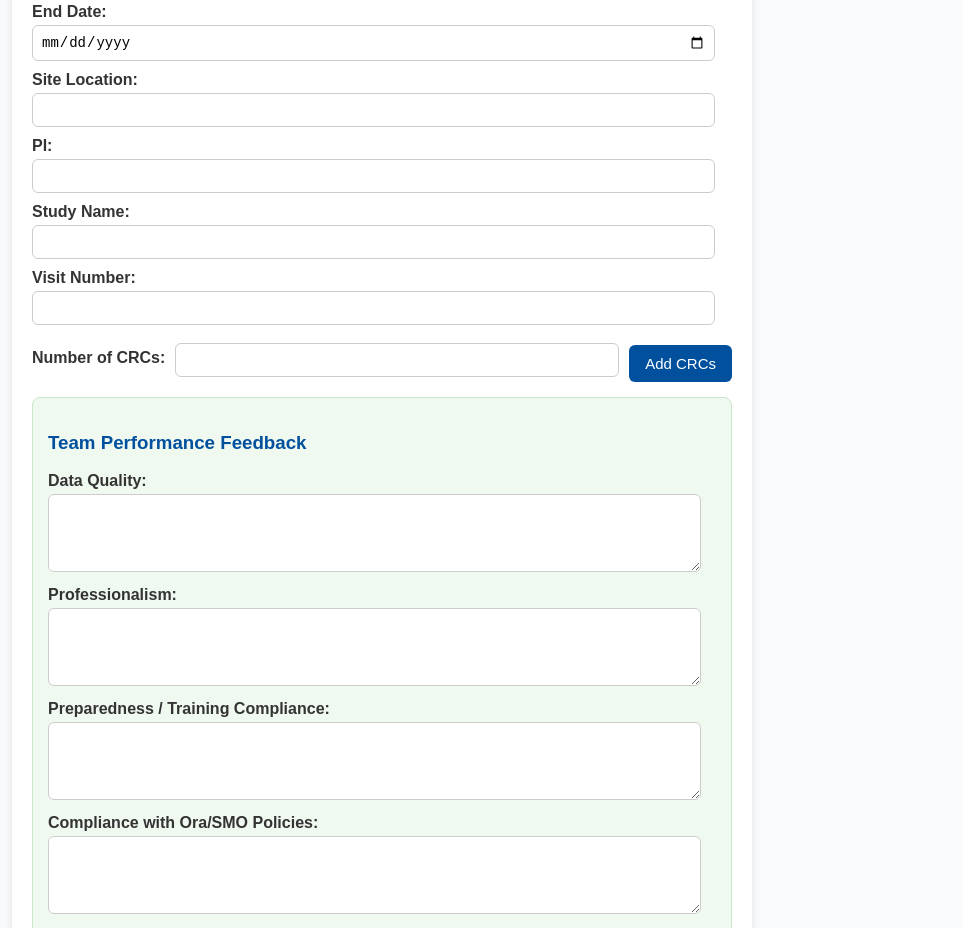
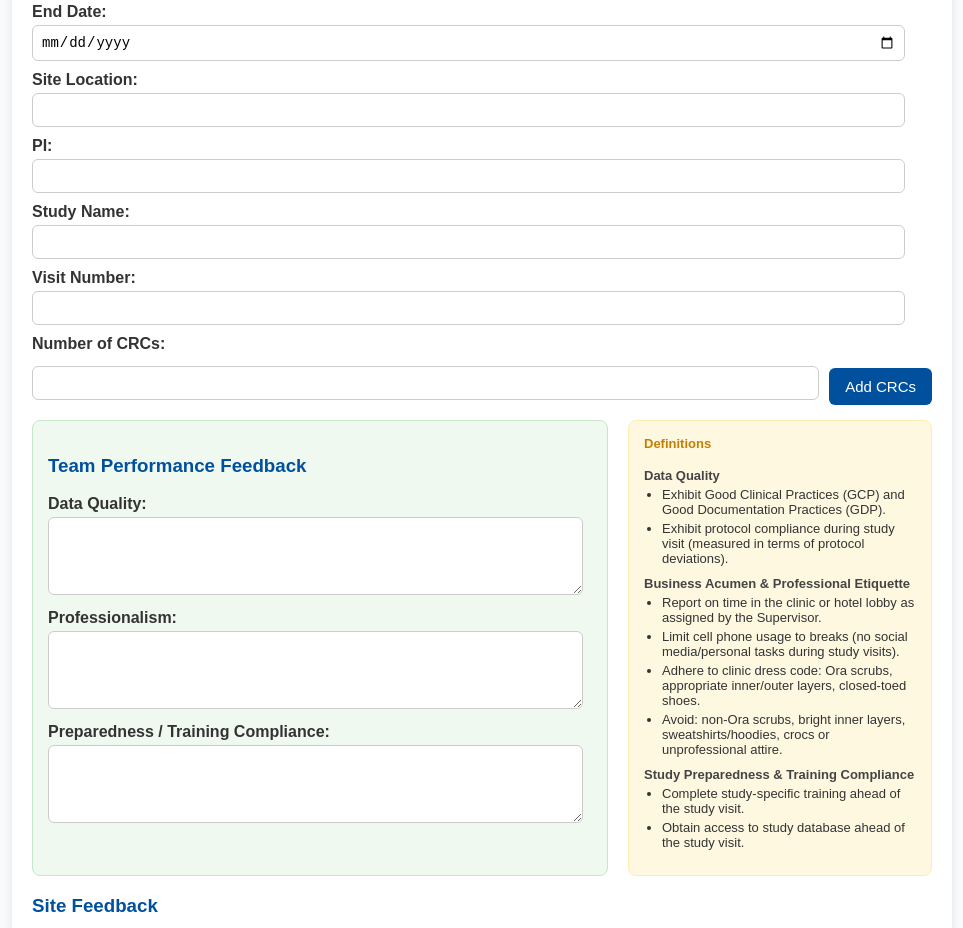
Before and after one commit to coarsenault9/studyvisitfeedback, a plain HTML site: page index.html in a window 1280 px wide. Shown: the part 229-1157 px from the top of the page, without its empty margins (8-971 px from the left). Drawn offline with nearby package versions, Linux system fonts and the light colour scheme.

Commit message:
Update index.html

```diff
--- a/index.html
+++ b/index.html
@@ -15,7 +15,7 @@
       padding: 20px;
       border-radius: 12px;
       box-shadow: 0px 2px 8px rgba(0,0,0,0.1);
-      max-width: 700px;
+      max-width: 900px;
       margin-bottom: 20px;
     }
     label {
@@ -39,19 +39,53 @@
       margin-top: 15px;
       border-radius: 8px;
     }
+    .team-wrapper {
+      display: flex;
+      gap: 20px;
+      flex-wrap: wrap;
+      margin-top: 15px;
+    }
     .team-section {
+      flex: 2;
       background: #f0f9f0;
       border: 1px solid #c8e6c9;
       padding: 15px;
-      margin-top: 15px;
       border-radius: 8px;
+      min-width: 280px;
     }
-    .inline {
+    .definitions-box {
+      flex: 1;
+      background: #fff8e1;
+      border: 1px solid #ffecb3;
+      padding: 15px;
+      border-radius: 8px;
+      font-size: 13px;
+      min-width: 250px;
+      max-width: 350px;
+    }
+    .definitions-box h4 {
+      margin-top: 0;
+      color: #c47f00;
+    }
+    .definitions-box strong {
+      display: block;
+      margin-top: 10px;
+      color: #444;
+    }
+    .definitions-box ul {
+      margin: 4px 0 10px 18px;
+      padding: 0;
+    }
+    .definitions-box li {
+      margin-bottom: 4px;
+    }
+    .inline-btn {
       display: flex;
+      gap: 10px;
       align-items: center;
-      gap: 10px;
+      margin-top: 5px;
     }
-    .inline input {
+    .inline-btn input {
       flex: 1;
     }
     button {
@@ -72,9 +106,8 @@
       border-radius: 8px;
       box-shadow: 0px 2px 8px rgba(0,0,0,0.05);
     }
-    #reportOutput strong {
-      font-weight: bold;
-    }
+    #reportOutput strong { font-weight: bold; }
+    .hidden { display: none; }  /* ensures the PDF button hides initially */
   </style>
   <script src="https://cdnjs.cloudflare.com/ajax/libs/jspdf/2.5.1/jspdf.umd.min.js"></script>
 </head>
@@ -85,22 +118,44 @@
     <label>Start Date: <input type="date" id="startDate" required></label>
     <label>End Date: <input type="date" id="endDate" required></label>
     <label>Site Location: <input type="text" id="siteLocation" required></label>
-    <label>PI: <input type="text" id="piName" required></label>
+    <label>PI:</label>
+    <input type="text" id="piName" required>
     <label>Study Name: <input type="text" id="studyName" required></label>
     <label>Visit Number: <input type="text" id="visitNumber"></label>
 
-    <label class="inline">
-      Number of CRCs:
+    <label>Number of CRCs:</label>
+    <div class="inline-btn">
       <input type="number" id="numCRCs" min="1" required>
-      <button type="button" onclick="generateCRCs()">Add CRCs</button>
-    </label>
+      <button type="button" id="addCrcBtn">Add CRCs</button>
+    </div>
 
+    <div class="team-wrapper">
       <div class="team-section">
         <h3>Team Performance Feedback</h3>
         <label>Data Quality: <textarea id="teamDataQuality"></textarea></label>
         <label>Professionalism: <textarea id="teamProfessionalism"></textarea></label>
         <label>Preparedness / Training Compliance: <textarea id="teamPreparedness"></textarea></label>
-      <label>Compliance with Ora/SMO Policies: <textarea id="teamCompliance"></textarea></label>
+      </div>
+      <div class="definitions-box">
+        <h4>Definitions</h4>
+        <strong>Data Quality</strong>
+        <ul>
+          <li>Exhibit Good Clinical Practices (GCP) and Good Documentation Practices (GDP).</li>
+          <li>Exhibit protocol compliance during study visit (measured in terms of protocol deviations).</li>
+        </ul>
+        <strong>Business Acumen & Professional Etiquette</strong>
+        <ul>
+          <li>Report on time in the clinic or hotel lobby as assigned by the Supervisor.</li>
+          <li>Limit cell phone usage to breaks (no social media/personal tasks during study visits).</li>
+          <li>Adhere to clinic dress code: Ora scrubs, appropriate inner/outer layers, closed-toed shoes.</li>
+          <li>Avoid: non-Ora scrubs, bright inner layers, sweatshirts/hoodies, crocs or unprofessional attire.</li>
+        </ul>
+        <strong>Study Preparedness & Training Compliance</strong>
+        <ul>
+          <li>Complete study-specific training ahead of the study visit.</li>
+          <li>Obtain access to study database ahead of the study visit.</li>
+        </ul>
+      </div>
     </div>
 
     <div id="crcContainer"></div>
@@ -119,6 +174,10 @@
   <button id="downloadBtn" class="hidden" onclick="downloadPDF()">Download as PDF</button>
 
   <script>
+    // Hook up the Add CRCs button
+    document.getElementById("addCrcBtn").addEventListener("click", generateCRCs);
+
+    // ---- Helpers ----
     function formatDate(dateStr) {
       if (!dateStr) return "";
       const date = new Date(dateStr);
@@ -137,6 +196,7 @@
       return `${start} to ${end}`;
     }
 
+    // ---- CRC dynamic fields ----
     function generateCRCs() {
       const container = document.getElementById("crcContainer");
       container.innerHTML = "";
@@ -176,6 +236,7 @@
       }
     }
 
+    // ---- Report preview ----
     function generateReport() {
       let reportHTML = `<strong>Supervisor:</strong> ${document.getElementById("supervisor").value}<br>`;
       reportHTML += `<strong>Date:</strong> ${formatDateRange(document.getElementById("startDate").value, document.getElementById("endDate").value)}<br>`;
@@ -188,8 +249,7 @@
       reportHTML += `<br><strong>Team Performance Feedback</strong><br>`;
       reportHTML += `Data Quality: ${document.getElementById("teamDataQuality").value}<br>`;
       reportHTML += `Professionalism: ${document.getElementById("teamProfessionalism").value}<br>`;
-      reportHTML += `Preparedness / Training Compliance: ${document.getElementById("teamPreparedness").value}<br>`;
-      reportHTML += `Compliance with Ora/SMO Policies: ${document.getElementById("teamCompliance").value}<br><br>`;
+      reportHTML += `Preparedness / Training Compliance: ${document.getElementById("teamPreparedness").value}<br><br>`;
 
       const num = parseInt(document.getElementById("numCRCs").value);
       for (let i = 1; i <= num; i++) {
@@ -212,6 +272,7 @@
       document.getElementById("downloadBtn").classList.remove("hidden");
     }
 
+    // ---- PDF generator (restored & working) ----
     function downloadPDF() {
       const { jsPDF } = window.jspdf;
       const doc = new jsPDF();
@@ -243,16 +304,18 @@
 
       function printKV(label, value, indent = 0) {
         if (!value && value !== 0) return;
-        const labelText = label + ":";
+        const labelText = label ? label + ":" : "";
         doc.setFontSize(11);
+        const xLabel = margin + indent;
+
+        if (labelText) {
           doc.setFont("helvetica", "bold");
           const labelWidth = doc.getTextWidth(labelText);
-        const xLabel = margin + indent;
           const xValue = xLabel + labelWidth + 3;
+          const maxLabelWidth = textW * 0.45;
 
-        const maxLabelWidth = textW * 0.45;
           if (labelWidth > maxLabelWidth || xValue > margin + textW - 10) {
-          // put value on next line
+            // Long label → value on next line
             const labelLines = doc.splitTextToSize(labelText, textW - indent);
             addPageIfNeeded(labelLines.length);
             doc.text(labelLines, xLabel, y);
@@ -264,7 +327,7 @@
             doc.text(valueLines, xLabel + 6, y);
             y += valueLines.length * lineHeight;
           } else {
-          // same line
+            // Same line
             addPageIfNeeded(1);
             doc.text(labelText, xLabel, y);
             doc.setFont("helvetica", "normal");
@@ -277,22 +340,33 @@
             }
             y += lineHeight;
           }
+        } else {
+          // No label (used for section body blocks)
+          doc.setFont("helvetica", "normal");
+          const lines = doc.splitTextToSize(String(value), textW - indent);
+          addPageIfNeeded(lines.length);
+          doc.text(lines, xLabel, y);
+          y += lines.length * lineHeight;
+        }
       }
 
-      function printSectionTitle(text) {
+      function printSectionTitle(text, underline = false) {
         doc.setFont("helvetica", "bold");
         doc.setFontSize(11);
         const lines = doc.splitTextToSize(text, textW);
         addPageIfNeeded(lines.length);
         doc.text(lines, margin, y);
+        if (underline) {
+          const lineW = doc.getTextWidth(text);
+          doc.setLineWidth(0.5);
+          doc.line(margin, y + 1, margin + lineW, y + 1);
+        }
         y += lines.length * lineHeight;
       }
 
-      function gap(mult = 1) {
-        y += lineHeight * mult;
-      }
+      function gap(mult = 1) { y += lineHeight * mult; }
 
-      // Body
+      // Body summary
       printKV("Supervisor", document.getElementById("supervisor").value);
       printKV("Date", formatDateRange(document.getElementById("startDate").value, document.getElementById("endDate").value));
       printKV("Site", document.getElementById("siteLocation").value);
@@ -303,19 +377,17 @@
       }
 
       gap(0.5);
-      printSectionTitle("Team Performance Feedback");
-      doc.setFont("helvetica", "normal");
+      printSectionTitle("Team Performance Feedback", true);
       printKV("Data Quality", document.getElementById("teamDataQuality").value, 4);
       printKV("Professionalism", document.getElementById("teamProfessionalism").value, 4);
       printKV("Preparedness / Training Compliance", document.getElementById("teamPreparedness").value, 4);
-      printKV("Compliance with Ora/SMO Policies", document.getElementById("teamCompliance").value, 4);
 
+      // CRCs
       const num = parseInt(document.getElementById("numCRCs").value || "0", 10);
       for (let i = 1; i <= num; i++) {
         gap(0.5);
         const name = document.getElementById("crcName"+i).value || `CRC ${i}`;
-        printSectionTitle(name);
-        doc.setFont("helvetica", "normal");
+        printSectionTitle(name, true);
         printKV("Role", document.getElementById("crcRole"+i).value, 4);
         printKV("Comments", document.getElementById("crcComments"+i).value, 4);
         const deviation = document.getElementById("crcDeviation"+i).value;
@@ -326,9 +398,11 @@
       }
 
       gap(0.5);
-      printKV("Site Comments", document.getElementById("siteComments").value);
+      printSectionTitle("Site Comments", true);
+      printKV("", document.getElementById("siteComments").value);
       gap(0.5);
-      printKV("Additional Comments", document.getElementById("additionalComments").value);
+      printSectionTitle("Additional Comments", true);
+      printKV("", document.getElementById("additionalComments").value);
 
       // Filename
       const start = formatDate(document.getElementById("startDate").value) || "NoStart";
```
Lines whose indentation alone changed are shown as unchanged.
